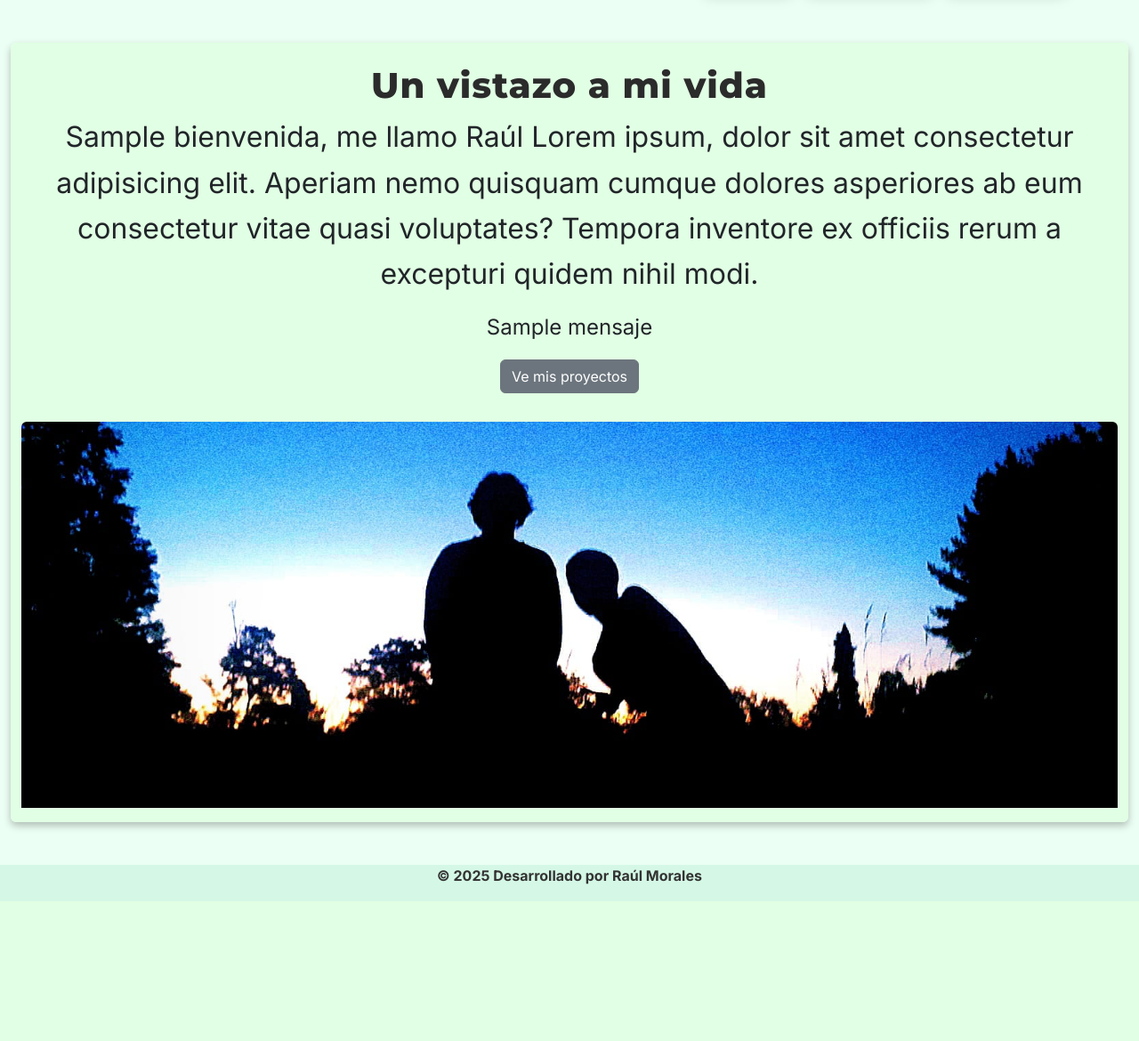
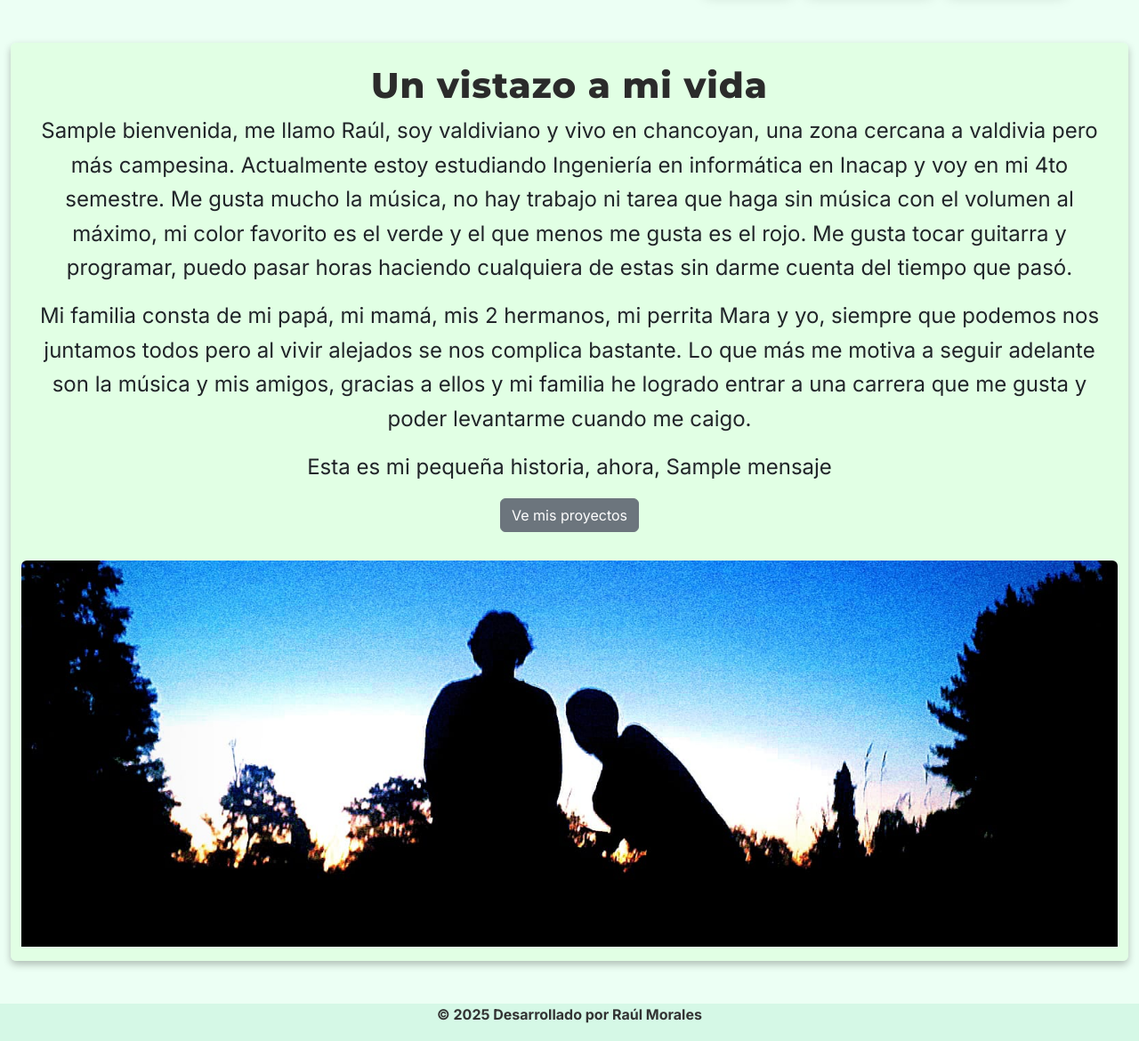
Before and after one commit to wabiwa/Sitio-web-portafolio-personal, a Django app: template templates/inicio.html in a window 1280 px wide. Shown: the part 70-1240 px from the top of the page at 89% size. Before the commit the page ends 1064 px from the top, so only its background shows below. Run offline with Django 3.2, Linux system fonts and the light colour scheme; the template is opened without the code that fills it: most values are stand-ins (such as "Sample title", 1, 10 or a date in 2020); some web fonts are replaced.

Commit message:
Finalizado

```diff
--- a/portafolio/views.py
+++ b/portafolio/views.py
@@ -12,13 +12,13 @@ def Inicio(request):
 
     if mañana <= hora_actual < tarde:
         bienvenida = "Buenos días"
-        mensaje = "Al que madruga dios lo ayuda!"
+        mensaje = "empezó el día, disfruta de tu tarde"
     elif tarde <= hora_actual < noche:
         bienvenida = "Buenas tardes"
-        mensaje = "¿Ya almorzaste?"
+        mensaje = "ya terminó la mañana ¿almorzaste?"
     else:
         bienvenida = "Buenas noches"
-        mensaje = "¿No tienes sueño?"
+        mensaje = "el día está por terminar, ¿no tienes sueño?"
 
     data = {"nombre":"Inicio", "bienvenida":bienvenida, "mensaje":mensaje}
 
--- a/static/css/styles.css
+++ b/static/css/styles.css
@@ -30,7 +30,7 @@ body {
 }
 
 .card-text, p, span {
-    font-size: 1rem;
+    font-size: 1.5rem;
     line-height: 1.6;
 }
 
--- a/templates/inicio.html
+++ b/templates/inicio.html
@@ -8,8 +8,9 @@
     <div class="card container my-5 mx-auto" style="max-width: 80rem;">
         <div class="card-body">
             <h5 class="card-title fs-1">Un vistazo a mi vida</h5>
-            <p class="card-text fs-2">{{ bienvenida }}, me llamo Raúl Lorem ipsum, dolor sit amet consectetur adipisicing elit. Aperiam nemo quisquam cumque dolores asperiores ab eum consectetur vitae quasi voluptates? Tempora inventore ex officiis rerum a excepturi quidem nihil modi.</p>
-            <p class="card-text fs-4">{{ mensaje }}</p>
+            <p class="card-text">{{ bienvenida }}, me llamo Raúl, soy valdiviano y vivo en chancoyan, una zona cercana a valdivia pero más campesina. Actualmente estoy estudiando Ingeniería en informática en Inacap y voy en mi 4to semestre. Me gusta mucho la música, no hay trabajo ni tarea que haga sin música con el volumen al máximo, mi color favorito es el verde y el que menos me gusta es el rojo. Me gusta tocar guitarra y programar, puedo pasar horas haciendo cualquiera de estas sin darme cuenta del tiempo que pasó.</p>
+            <p class="card-text">Mi familia consta de mi papá, mi mamá, mis 2 hermanos, mi perrita Mara y yo, siempre que podemos nos juntamos todos pero al vivir alejados se nos complica bastante. Lo que más me motiva a seguir adelante son la música y mis amigos, gracias a ellos y mi familia he logrado entrar a una carrera que me gusta y poder levantarme cuando me caigo.</p>
+            <p class="card-text"> Esta es mi pequeña historia, ahora, {{ mensaje }} </p>
             <a class="btn btn-secondary" href="/projects">Ve mis proyectos</a>
         </div>
         <img src="{% static 'img/yo.jpg' %}" class=" card-img-bottom img-fluid rounded mt-3 pb-3" style="max-height: 450px; object-fit: cover;" alt="Foto personal">
```
